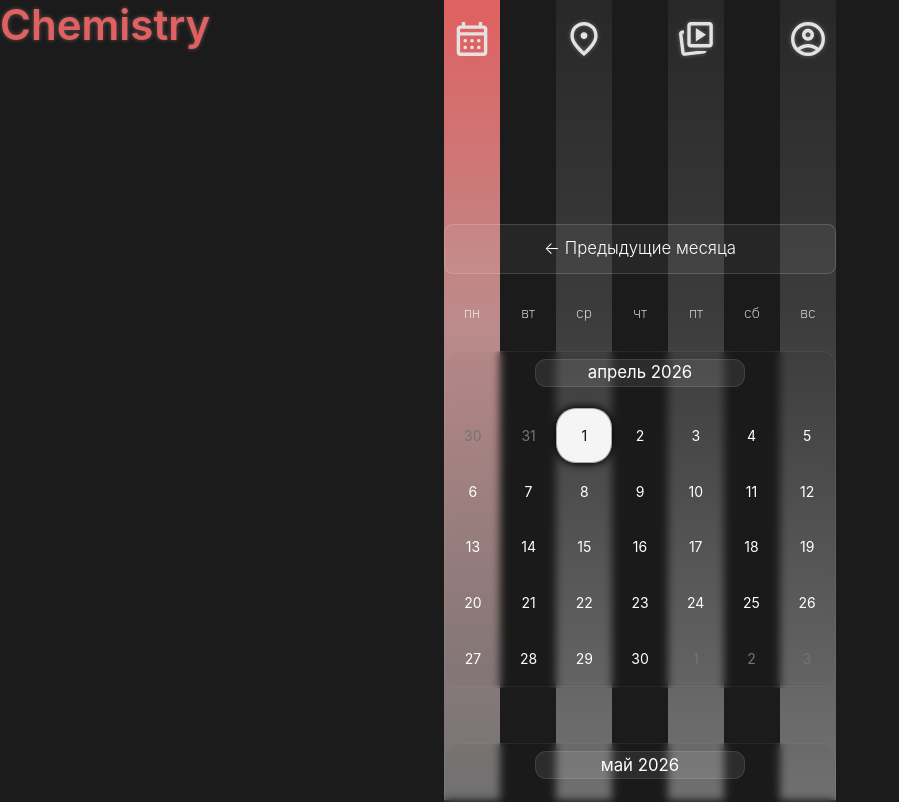
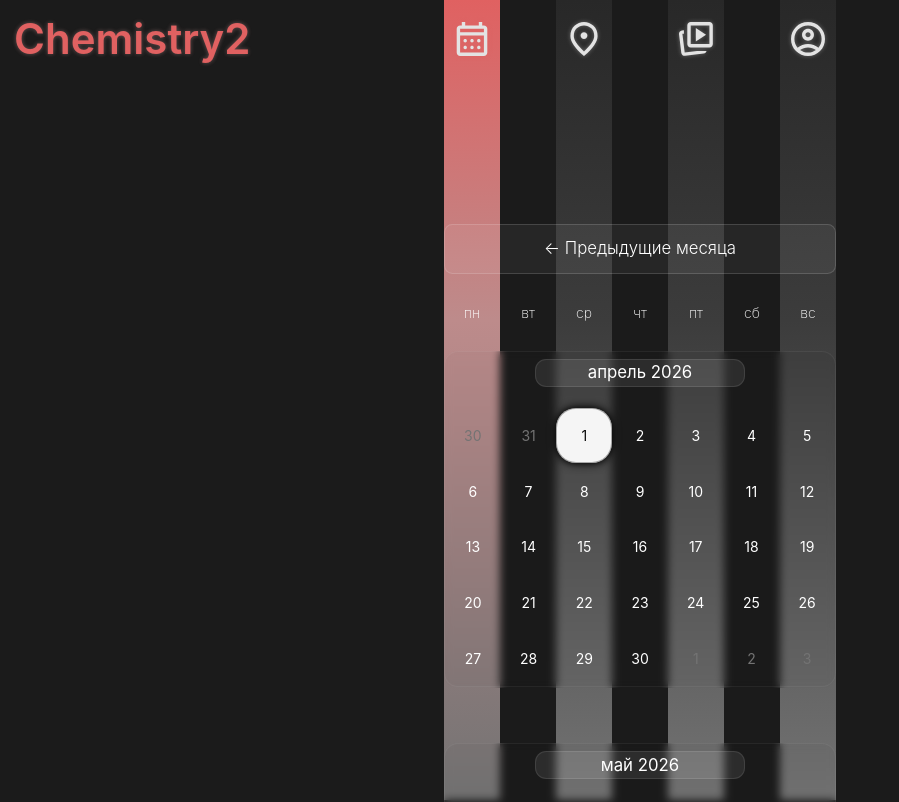
Before and after one commit to sayces/chemistry2, a Next.js app: page /calendar in a window 1280 px wide. Shown: the top 802 px of the page, without its empty margins (0-899 px from the left). Built offline with nearby package versions, Linux system fonts and the light colour scheme; a web font is replaced by a local one.

Commit message:
placeing the logo

```diff
--- a/src/shared/components/calendar/Calendar.module.scss
+++ b/src/shared/components/calendar/Calendar.module.scss
@@ -82,7 +82,8 @@
   }
 
   @keyframes bubblePulse {
-    0%, 100% {
+    0%,
+    100% {
       box-shadow:
         inset 0 0 0 1px #00000050,
         0 0 6px rgba(0, 0, 0, 0.8),
--- a/src/shared/components/header/header.module.scss
+++ b/src/shared/components/header/header.module.scss
@@ -2,7 +2,7 @@
 
 .header {
   position: relative;
-  z-index: 20;
+  z-index: 10;
   width: 100%;
   height: 10rem;
   pointer-events: none;
@@ -13,7 +13,14 @@
 }
 
 .logo {
-  position: relative;
-  left: 0rem;
-  top: 0rem;
+  position: absolute;
+  left: 50%;
+  top: 0.5rem;
+  transform: translate(-50%);
+
+  @media (min-width: $breakpoint-768) {
+    left: 1rem;
+    top: 1rem;
+    transform: translate(0);
+  }
 }
--- a/src/shared/components/header/logo/Logo.tsx
+++ b/src/shared/components/header/logo/Logo.tsx
@@ -27,7 +27,7 @@ const Logo = ({className}: LogoProps) => {
     <div className={`${styles.logo} ${className || ""}`}>
       <Link href="/" >
         <Typography as="h1" size="30" className={logoTypo}>
-          Chemistry
+          Chemistry2
         </Typography>
       </Link>
     </div>
--- a/src/shared/components/header/navigation/navigation.module.scss
+++ b/src/shared/components/header/navigation/navigation.module.scss
@@ -2,10 +2,10 @@
 
 .nav {
   position: fixed;
-  top: 0;
+  top: 3rem;
   left: 0;
   right: 0;
-  z-index: 20;
+  z-index: 10;
   display: flex;
   justify-content: center;
   align-items: center;
@@ -16,6 +16,10 @@
   width: calc(var(--column-unit) * var(--columns-count) * 2 - var(--column-unit));
   margin-left: auto;
   margin-right: auto;
+
+  @media (min-width: $breakpoint-768) {
+    top: 0;
+  }
 }
 
 .navItem {
```
Also changed, not shown: src/shared/components/header/Header.tsx (line endings or trailing spaces).
